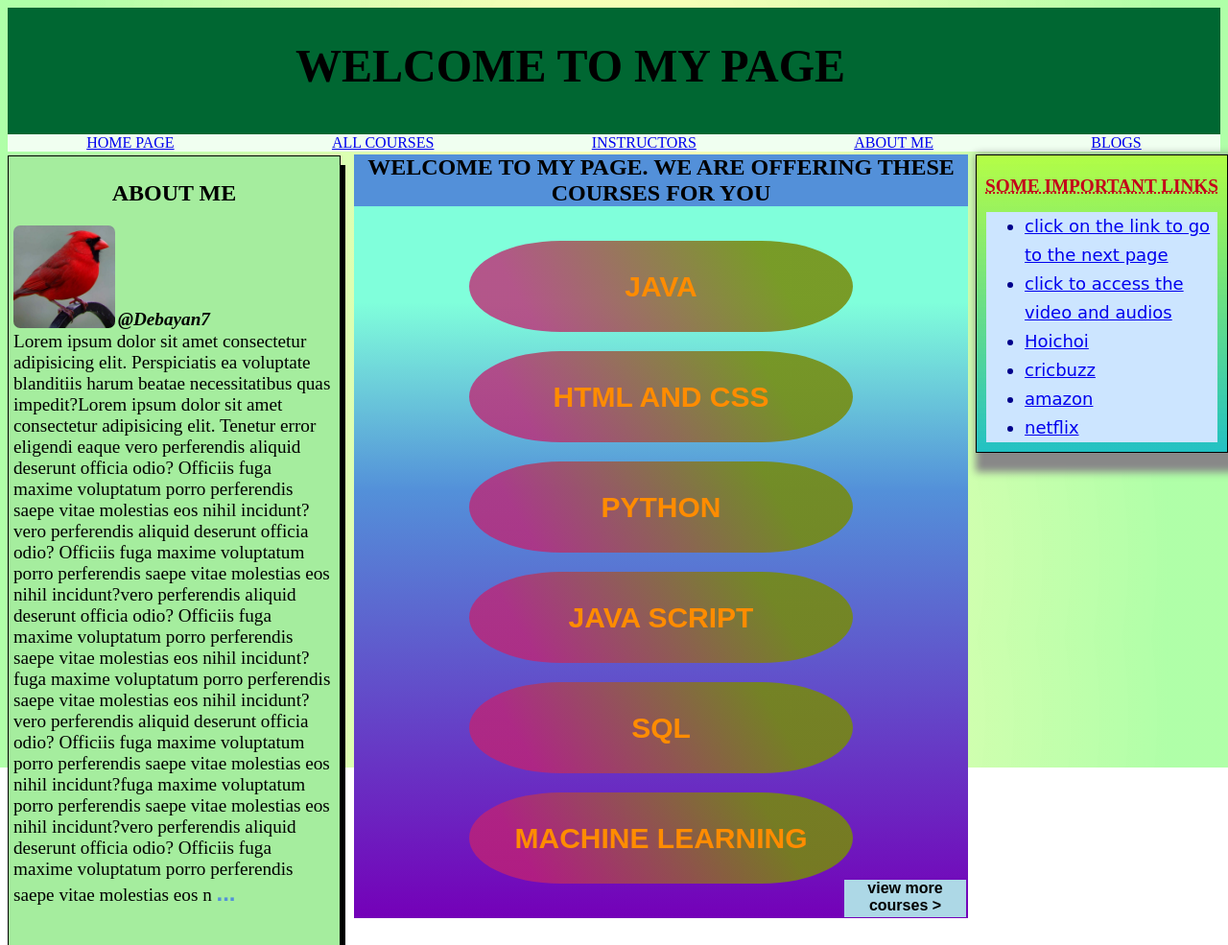
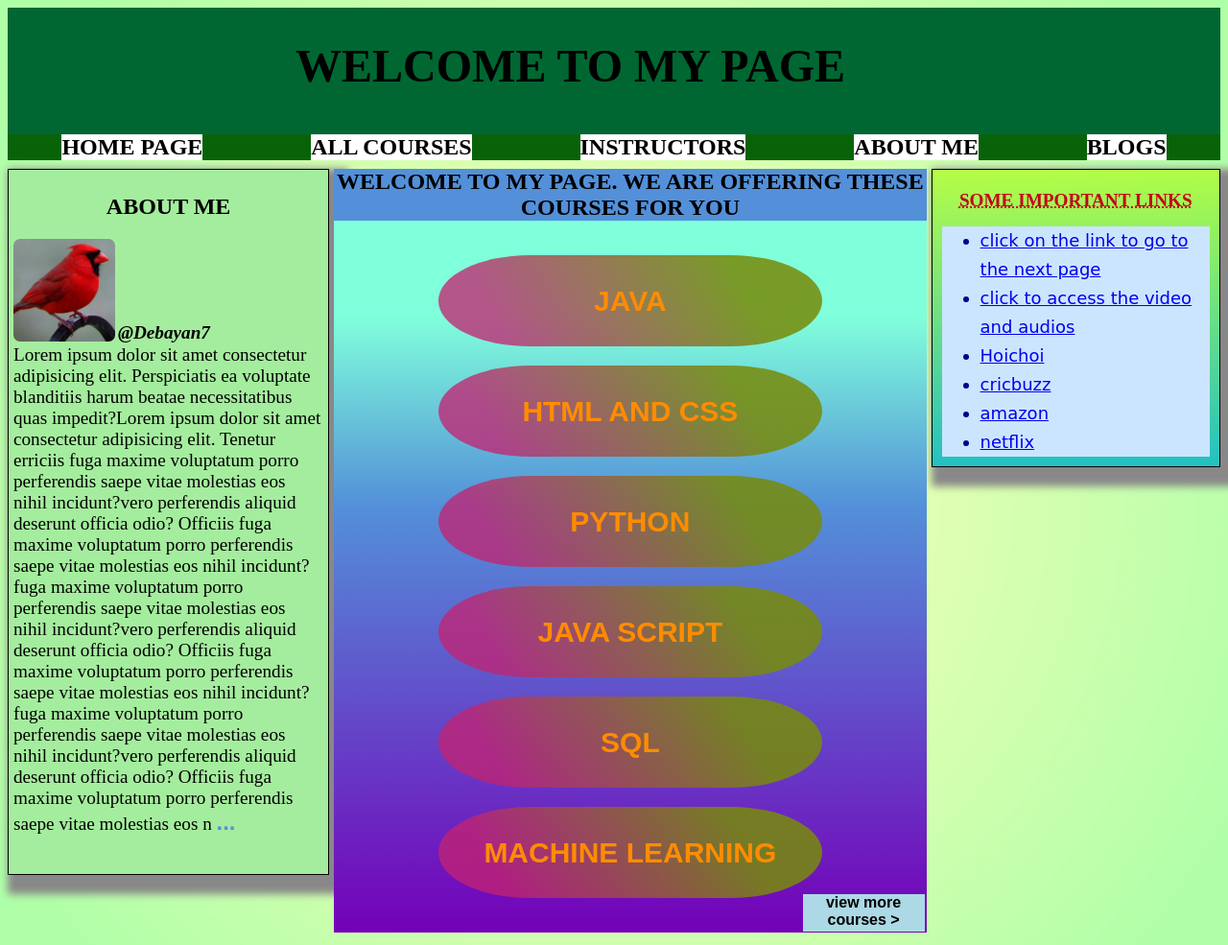
Before and after one commit to Dmitra7/ITMD541, a plain HTML site: page index.html in a window 1280 px wide. Shown: the top 985 px of the page at 96% size. Before the commit the page ends 800 px from the top, so only its background shows below. Drawn offline with Linux system fonts and the light colour scheme.

Commit message:
7th time

```diff
--- /dev/null
+++ b/CSS/FooterStylesheet.css
@@ -0,0 +1,26 @@
+footer{
+    max-width: 100%;
+}
+.footer_content{
+    display: flex;
+    background: red;
+    font-family: 'Times New Roman', Times, serif;
+    display: flex;
+    flex-direction: column;
+    justify-content: space-between;
+    text-align: center;
+
+}
+#footer_link1 {
+    display: flex;
+    flex-direction: row;
+    justify-content: space-between;
+    text-align: center;
+    margin: 36px;
+}
+
+.footer_containers {
+    display: flex;
+    flex-direction: column;
+    justify-content: space-between;
+}
--- a/index.html
+++ b/index.html
@@ -45,7 +45,18 @@
         /* box-sizing: content-box; */
         /* border: darkblue; */
 
-        background-color: honeydew;
+        background-color: rgb(8, 99, 8);
+        font-weight: bolder;
+        font-style: calc();
+        font-size: x-large;
+      }
+
+      .Section_content {
+        display: flex;
+        flex-direction: row;
+        justify-content: space-around;
+        position: relative;
+        top: 18px;
       }
 
       #my_content {
@@ -53,16 +64,17 @@
         animation-name: my_content;
         animation-duration: 10s;
         width: 335px;
+        height: 784px;
         max-width: fit-content;
         max-height: fit-content;
         padding: 5px;
         border: double;
         border: 1px solid;
-        box-shadow: 5px 10px;
+        box-shadow: 10px 10px 8px 10px #888888;
         /* position: relative;
         top: 35px; */
-        position: fixed;
-        top: 162px;
+        /* position: fixed;
+        top: 162px; */
       }
 
       @keyframes my_content {
@@ -79,14 +91,15 @@
         max-width: fit-content;
         max-height: fit-content;
         padding: 5px;
+        height: 784px;
         border: double;
         border: 1px solid;
         /* position: relative;
         top: -789px;
         left: 1001px; */
-        position: fixed;
+        /* position: fixed;
         top: 161px;
-        left: 1017px;
+        left: 1017px; */
         background: rgb(34, 193, 195);
         background: linear-gradient(
           0deg,
@@ -103,12 +116,11 @@
         padding: 5px;
         /* border: double; */
         /* border: 1px solid; */
-        /* position: relative;
-        top: -1125px;
-        left: 352px; */
-        position: fixed;
+        position: relative;
+        top: -25px;
+        /* position: fixed;
         top: 136px;
-        left: 364px;
+        left: 364px; */
       }
 
       .paragraph {
@@ -182,9 +194,18 @@
         float: right;
         top: -30px;
       }
+      .headertab {
+        background: white;
+        text-align: center;
+      }
+      .headerlink {
+        text-decoration: none;
+        color: black;
+      }
     </style>
     <link rel="stylesheet" href="CSS/Headerstylesheet.css" />
     <link rel="stylesheet" href="CSS/stylesheet.css" />
+    <link rel="stylesheet" href="CSS/FooterStylesheet.css" />
   </head>
 
   <body>
@@ -203,22 +224,23 @@
       </header>
       <div class="navigation_containers">
         <div class="headertab">
-          <a href="index.html">HOME PAGE</a>
+          <a class="headerlink" href="index.html">HOME PAGE</a>
         </div>
         <div class="headertab">
-          <a href="courses.html">ALL COURSES</a>
+          <a class="headerlink" href="courses.html">ALL COURSES</a>
         </div>
         <div class="headertab">
-          <a href="instuctor.html">INSTRUCTORS</a>
+          <a class="headerlink" href="instuctor.html">INSTRUCTORS</a>
         </div>
         <div class="headertab">
-          <a href="aboutme.html">ABOUT ME</a>
+          <a class="headerlink" href="aboutme.html">ABOUT ME</a>
         </div>
         <div class="headertab">
-          <a href="blogs.html">BLOGS</a>
+          <a class="headerlink" href="blogs.html">BLOGS</a>
         </div>
       </div>
     </header>
+    <div class="Section_content">
       <section id="my_content">
         <h1 style="text-align: center">ABOUT ME</h1>
         <img src="image/demo.jpg" />
@@ -232,22 +254,20 @@
         <p class="username">@Debayan7</p>
         <div class="paragraph">
           <p style="font-size: larger">
-          Lorem ipsum dolor sit amet consectetur adipisicing elit. Perspiciatis
-          ea voluptate blanditiis harum beatae necessitatibus quas impedit?Lorem
-          ipsum dolor sit amet consectetur adipisicing elit. Tenetur error
-          eligendi eaque vero perferendis aliquid deserunt officia odio?
-          Officiis fuga maxime voluptatum porro perferendis saepe vitae
-          molestias eos nihil incidunt?vero perferendis aliquid deserunt officia
-          odio? Officiis fuga maxime voluptatum porro perferendis saepe vitae
-          molestias eos nihil incidunt?vero perferendis aliquid deserunt officia
-          odio? Officiis fuga maxime voluptatum porro perferendis saepe vitae
-          molestias eos nihil incidunt?fuga maxime voluptatum porro perferendis
+            Lorem ipsum dolor sit amet consectetur adipisicing elit.
+            Perspiciatis ea voluptate blanditiis harum beatae necessitatibus
+            quas impedit?Lorem ipsum dolor sit amet consectetur adipisicing
+            elit. Tenetur erriciis fuga maxime voluptatum porro perferendis
             saepe vitae molestias eos nihil incidunt?vero perferendis aliquid
             deserunt officia odio? Officiis fuga maxime voluptatum porro
             perferendis saepe vitae molestias eos nihil incidunt?fuga maxime
             voluptatum porro perferendis saepe vitae molestias eos nihil
-          incidunt?vero perferendis aliquid deserunt officia odio? Officiis fuga
-          maxime voluptatum porro perferendis saepe vitae molestias eos n
+            incidunt?vero perferendis aliquid deserunt officia odio? Officiis
+            fuga maxime voluptatum porro perferendis saepe vitae molestias eos
+            nihil incidunt?fuga maxime voluptatum porro perferendis saepe vitae
+            molestias eos nihil incidunt?vero perferendis aliquid deserunt
+            officia odio? Officiis fuga maxime voluptatum porro perferendis
+            saepe vitae molestias eos n
             <a
               class="on_click_course"
               href="#"
@@ -256,42 +276,6 @@
             >
           </p>
         </div>
-    </section>
-
-    <section id="second_section">
-      <h1
-        style="
-          font-size: larger;
-          text-align: center;
-          text-decoration: underline dotted;
-          color: rgb(196, 0, 26);
-        "
-      >
-        SOME IMPORTANT LINKS
-      </h1>
-
-      <ul class="links">
-        <li class="link_class">
-          <a href="basic1.html">click on the link to go to the next page </a>
-        </li>
-        <li class="link_class">
-          <a href="videoaudio.html">click to access the video and audios</a>
-        </li>
-        <li class="link_class">
-          <a href="https://www.hoichoi.com/" title="go to google">Hoichoi</a>
-        </li>
-        <li class="link_class">
-          <a href="https://www.cricbuzz.com/" title="go to cricbuzz"
-            >cricbuzz</a
-          >
-        </li>
-        <li class="link_class">
-          <a href="https://www.amazon.com/" title="amazon">amazon</a>
-        </li>
-        <li class="link_class">
-          <a href="https://www.netflix.com/" title="netflix">netflix</a>
-        </li>
-      </ul>
       </section>
 
       <section id="third_section" style="height: max-height">
@@ -330,5 +314,103 @@
           </div>
         </section>
       </section>
+
+      <section id="second_section">
+        <h1
+          style="
+            font-size: larger;
+            text-align: center;
+            text-decoration: underline dotted;
+            color: rgb(196, 0, 26);
+          "
+        >
+          SOME IMPORTANT LINKS
+        </h1>
+
+        <ul class="links">
+          <li class="link_class">
+            <a href="basic1.html">click on the link to go to the next page </a>
+          </li>
+          <li class="link_class">
+            <a href="videoaudio.html">click to access the video and audios</a>
+          </li>
+          <li class="link_class">
+            <a href="https://www.hoichoi.com/" title="go to google">Hoichoi</a>
+          </li>
+          <li class="link_class">
+            <a href="https://www.cricbuzz.com/" title="go to cricbuzz"
+              >cricbuzz</a
+            >
+          </li>
+          <li class="link_class">
+            <a href="https://www.amazon.com/" title="amazon">amazon</a>
+          </li>
+          <li class="link_class">
+            <a href="https://www.netflix.com/" title="netflix">netflix</a>
+          </li>
+        </ul>
+      </section>
+    </div>
   </body>
+  <!-- <footer>
+    <div class="footer_content">
+      <div class="footer_links" id="footer_link1">
+        <div class="content1" style="width: 120px;">
+          <h1 class="footercontentheader">ABOUT STUDY ERA</h1>
+
+            <p class = footercontentbody id="footercontentbody1">
+              Lorem ipsum dolor sit amet consectetur adipisicing elit. Esse
+              illum enim, incidunt debitis nobis, molestiae hic recusandae quae,
+              sed veniam corrupti iure quis eligendi. Corporis quam
+              necessitatibus sequi consectetur aspernatur.
+            </p>
+
+        </div>
+
+        <div class="content1">
+          <h1 class="footercontentheader">SOME QUICK LINKS</h1>
+          <div class="footer_containers">
+            <div class="footerlink">
+              <a class="headerlink" href="index.html">HOME PAGE</a>
+            </div>
+            <div class="footerlink">
+              <a class="headerlink" href="courses.html">ALL COURSES</a>
+            </div>
+            <div class="footerlink">
+              <a class="headerlink" href="instuctor.html">INSTRUCTORS</a>
+            </div>
+            <div class="footerlink">
+              <a class="headerlink" href="aboutme.html">ABOUT ME</a>
+            </div>
+            <div class="footerlink">
+              <a class="headerlink" href="blogs.html">BLOGS</a>
+            </div>
+          </div>
+        </div>
+        <div class="content1">
+          <h1 class="footercontentheader">ABOUT STUDY ERA</h1>
+          <p>
+            Lorem ipsum dolor sit amet consectetur adipisicing elit. Esse illum
+            enim, incidunt debitis nobis, molestiae hic recusandae quae, sed
+            veniam corrupti iure quis eligendi. Corporis quam necessitatibus
+            sequi consectetur aspernatur.
+          </p>
+        </div>
+        <div class="content1">
+          <h1 class="footercontentheader">ABOUT STUDY ERA</h1>
+          <div style="width: 300px">
+            <p>
+              Lorem ipsum dolor sit amet consectetur adipisicing elit. Esse
+              illum enim, incidunt debitis nobis, molestiae hic recusandae quae,
+              sed veniam corrupti iure quis eligendi. Corporis quam
+              necessitatibus sequi consectetur aspernatur.
+            </p>
+          </div>
+        </div>
+      </div>
+      </div>
+
+      <div class="footer_links">12</div>
+    </div>
+  </footer> -->
 </html>
```
Lines whose indentation alone changed are shown as unchanged.
